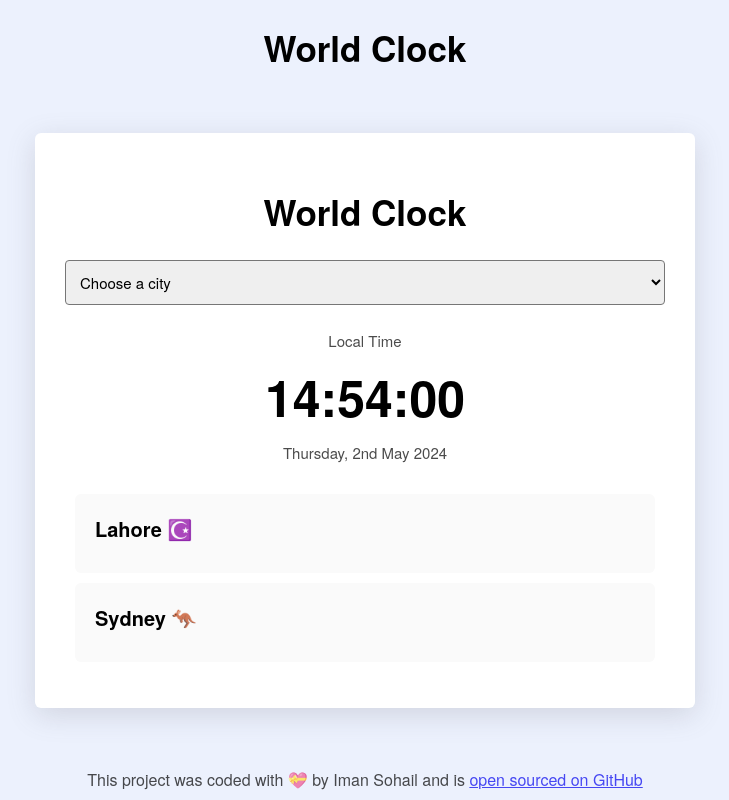
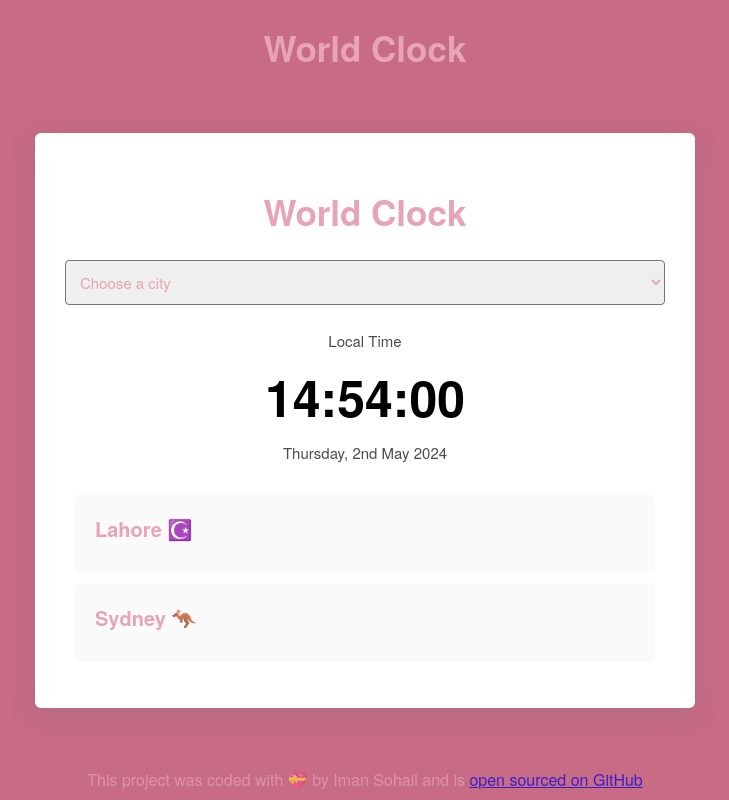
Before and after one commit to imanfsx/World-Clock, a plain HTML site: page index.html in a window 1280 px wide. Shown: the whole page, without its empty margins (275-1004 px from the left). Drawn offline with Linux system fonts and the light colour scheme; files whose address does not match are found by name.

Commit message:
update to styling to pink

```diff
--- a/src/styles.css
+++ b/src/styles.css
@@ -1,5 +1,5 @@
 body {
-  background-color: #ecf1fd;
+  background-color: #c86b85;
   font-family: HelveticaNeue;
 }
 .container {
@@ -13,6 +13,7 @@ body {
 h1 {
   text-align: center;
   font-size: 35px;
+  color: #e6a4b4;
 }
 
 select {
@@ -22,6 +23,7 @@ select {
   border-radius: 4px;
   margin-bottom: 10px;
   font-family: HelveticaNeue;
+  color: #e6a4b4;
 }
 .current-location {
   text-align: center;
@@ -51,6 +53,7 @@ h2 {
   margin: 0 0 5px;
   font-size: 20px;
   padding-bottom: 5px;
+  color: #e6a4b4;
 }
 .date {
   font-size: 15px;
@@ -63,6 +66,7 @@ h2 {
 }
 footer {
   text-align: center;
+  color: #e6a4b4;
 }
 ul {
   list-style: none;
```
